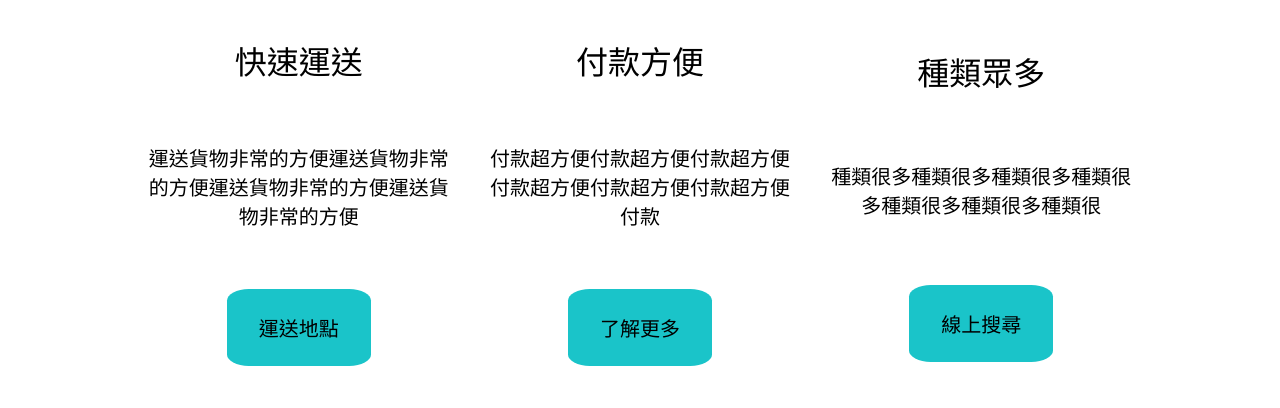
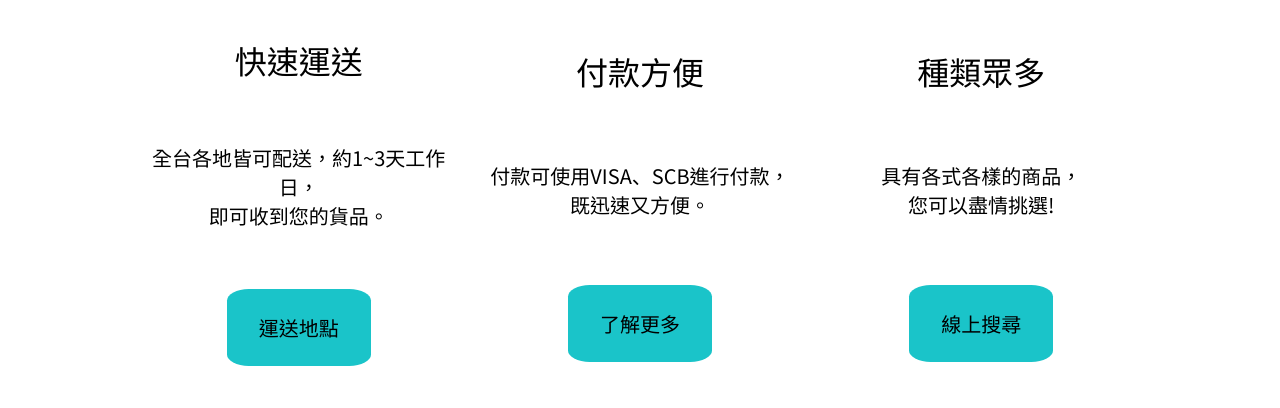
Before and after one commit to dy956122/Portfolio, a plain HTML site: page Hawaii_Project/index.html in a window 1280 px wide. Shown: the part 1181-1589 px from the top of the page. Drawn offline with Linux system fonts and the light colour scheme.

Commit message:
[Style] 修改文本

```diff
--- a/Hawaii_Project/index.html
+++ b/Hawaii_Project/index.html
@@ -65,7 +65,9 @@
             </div>
             <h4>快速運送</h4>
             <p>
-              運送貨物非常的方便運送貨物非常的方便運送貨物非常的方便運送貨物非常的方便
+              全台各地皆可配送，約1~3天工作日，
+              <br />
+              即可收到您的貨品。
             </p>
             <a href="#">運送地點</a>
           </div>
@@ -80,7 +82,9 @@
             </div>
             <h4>付款方便</h4>
             <p>
-              付款超方便付款超方便付款超方便付款超方便付款超方便付款超方便付款
+              付款可使用VISA、SCB進行付款，
+              <br />
+              既迅速又方便。
             </p>
             <a href="#">了解更多</a>
           </div>
@@ -94,7 +98,11 @@
               />
             </div>
             <h4>種類眾多</h4>
-            <p>種類很多種類很多種類很多種類很多種類很多種類很多種類很</p>
+            <p>
+              具有各式各樣的商品，
+              <br />
+              您可以盡情挑選!
+            </p>
             <a href="#">線上搜尋</a>
           </div>
         </section>
```
